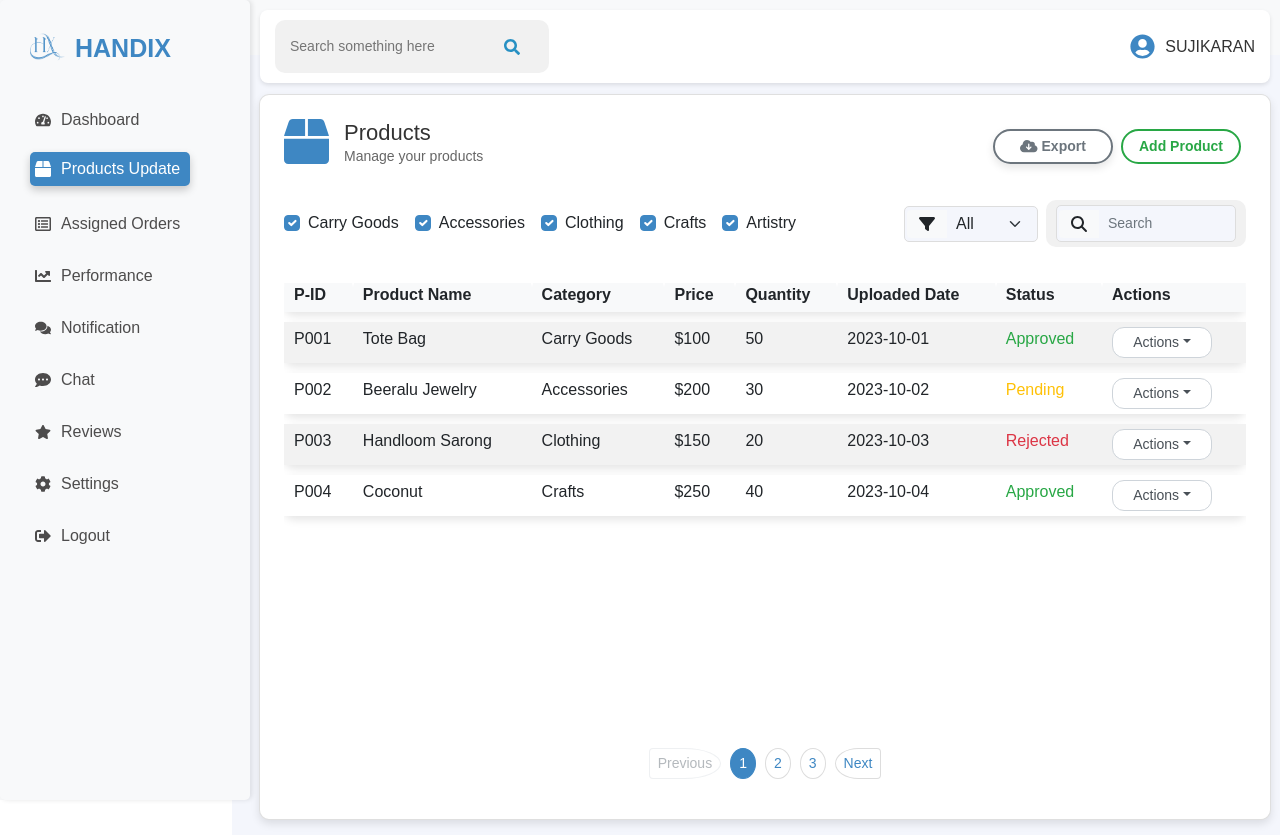
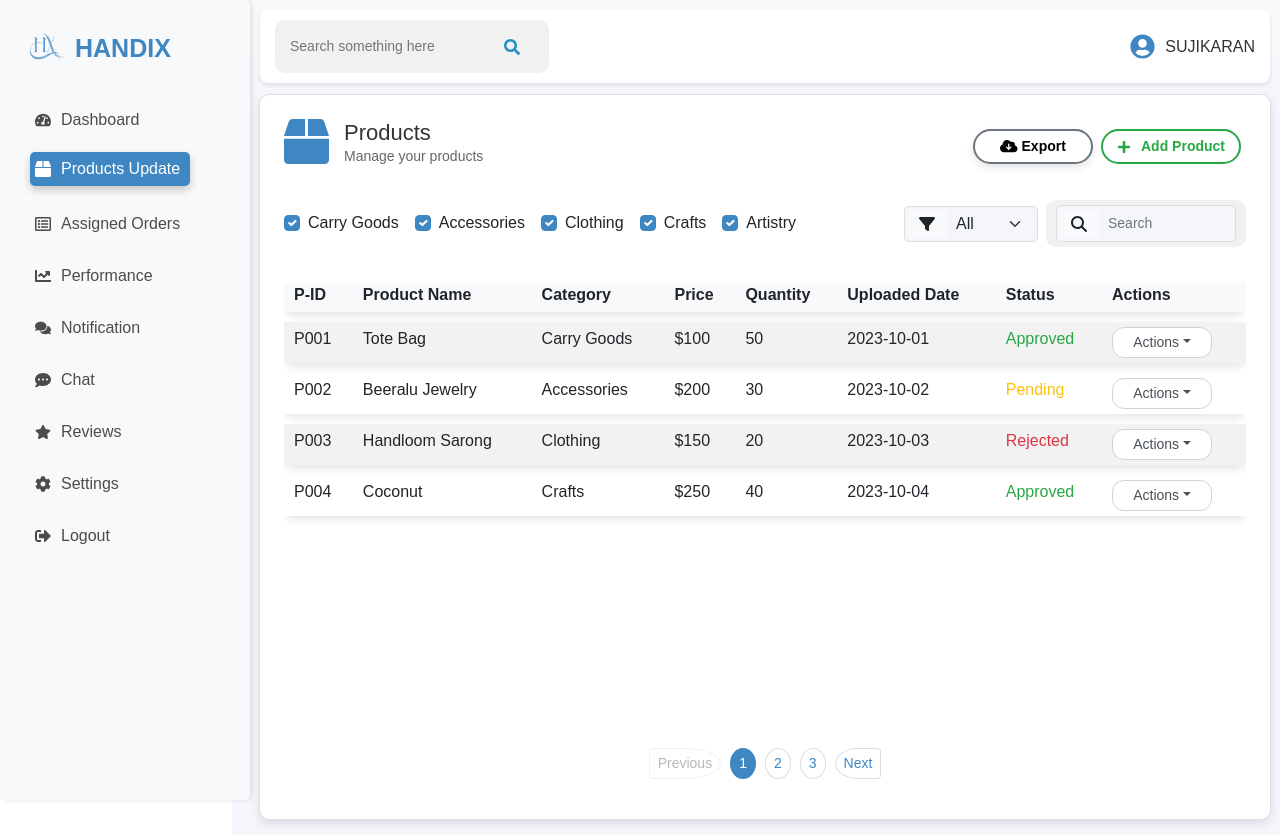
Before and after one commit to sujikaran07/HANDIX, a React (Vite) app in the folder frontend/: page /artisan/products in a window 1280 px wide. Built offline with nearby package versions, Linux system fonts and the light colour scheme.

Commit message:
enhance ArtisanManageProducts; add icon to Add Product button and improve button styling for better alignment and user experience

```diff
--- a/frontend/src/components/artisan/ArtisanManageProducts.jsx
+++ b/frontend/src/components/artisan/ArtisanManageProducts.jsx
@@ -3,7 +3,7 @@ import 'bootstrap/dist/css/bootstrap.min.css';
 import 'bootstrap/dist/js/bootstrap.bundle.min.js';
 import { FontAwesomeIcon } from '@fortawesome/react-fontawesome';
 import { faSearch, faFilter, faCloudDownloadAlt } from '@fortawesome/free-solid-svg-icons';
-import { FaBox } from 'react-icons/fa';
+import { FaBox, FaPlus } from 'react-icons/fa';
 import Pagination from '../Pagination';
 import '../../styles/artisan/ArtisanProducts.css';
 
@@ -72,7 +72,7 @@ const ArtisanManageProducts = ({ onViewProduct, onAddProductClick }) => {
               <FontAwesomeIcon icon={faCloudDownloadAlt} /> Export
             </button>
             <button className="btn btn-primary ms-2" onClick={onAddProductClick}>
-              Add Product
+              <FaPlus style={{ marginRight: '5px' }} /> Add Product
             </button>
           </div>
         </div>
--- a/frontend/src/styles/artisan/ArtisanProducts.css
+++ b/frontend/src/styles/artisan/ArtisanProducts.css
@@ -101,6 +101,11 @@ body {
 }
 
 .artisan-products-page .btn-primary {
+    display: flex;
+    align-items: center;
+    justify-content: center;
+    gap: 5px;
+    width: 140px;
     border-color: #28a745;
     color: #28a745;
     background-color: transparent;
@@ -232,13 +237,13 @@ body {
     width: 120px;
     text-align: center;
     border-color: #6c757d;
-    color: #6c757d;
-    background-color: transparent;
+    color: #000000; /* Match AdminEmployee color */
+    background-color: #ffffff; /* Match AdminEmployee background */
 }
 
 .export-btn:hover {
-    background-color: #6c757d;
-    color: #ffffff;
+    background-color: #f0f0f0; /* Match AdminEmployee hover background */
+    color: #ffffff; /* Match AdminEmployee hover text color */
 }
 
 .product-pagination {
```
